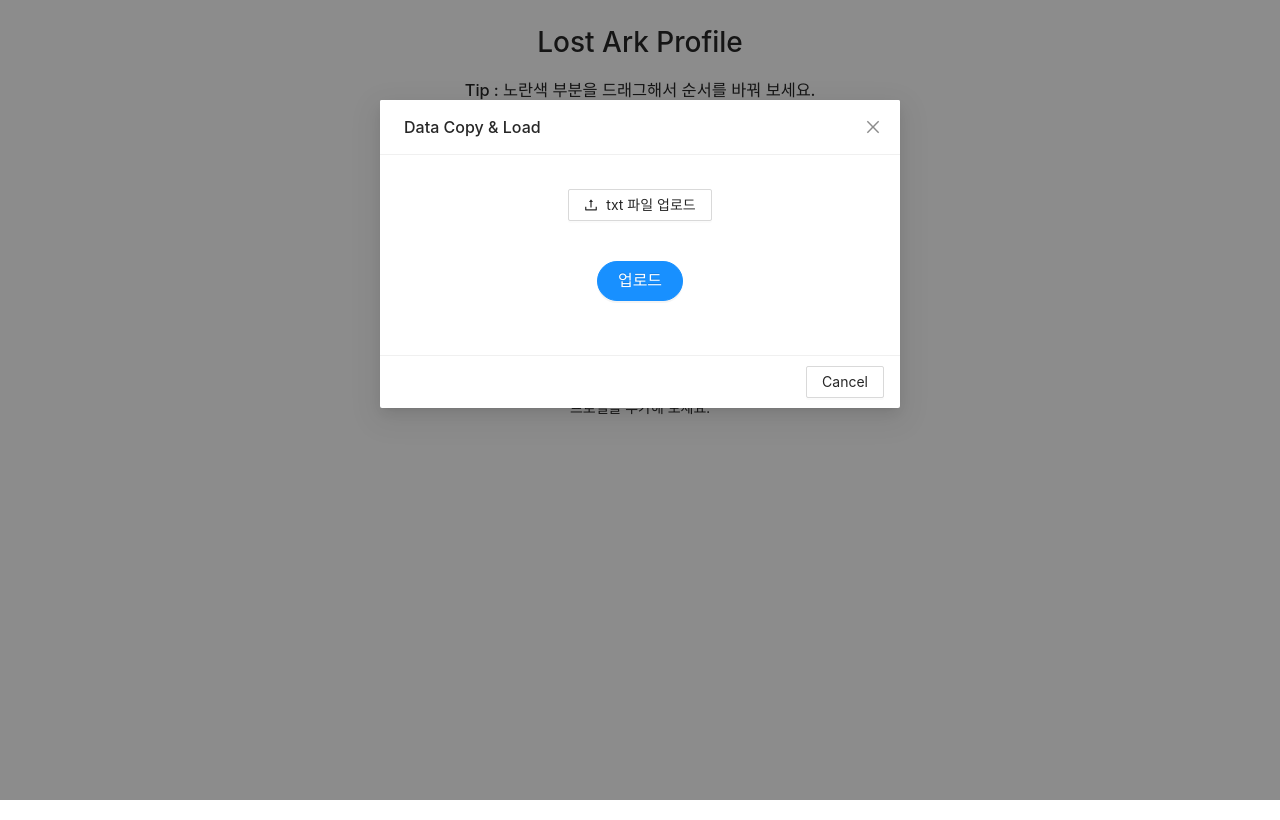
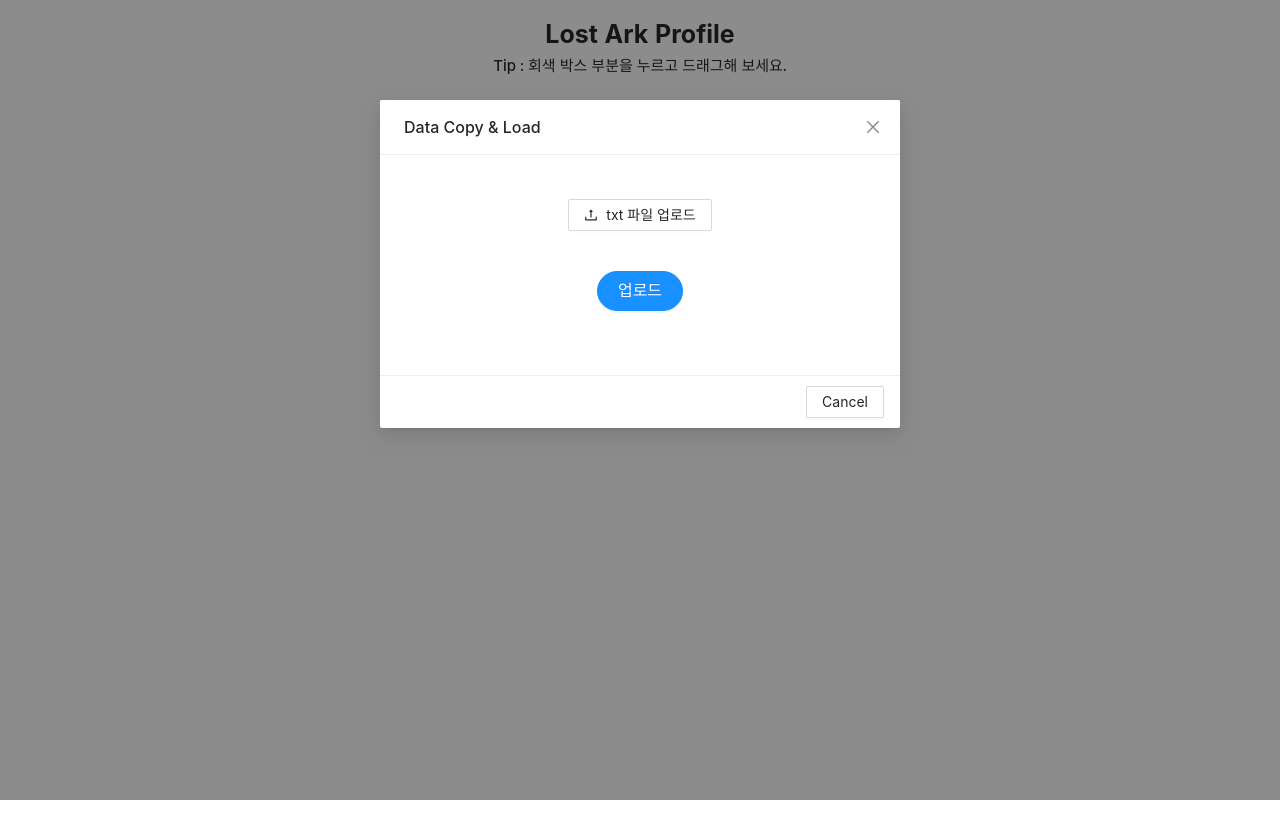
Before and after one commit to BeeMOre32/loaprofile, a React (Create React App) app: page / in a window 1280 px wide. Both pictures are taken after a click on the button "저장한 프로필 업로드". Built offline with nearby package versions, Linux system fonts and the light colour scheme.

Commit message:
styled components 적용중

```diff
--- a/package.json
+++ b/package.json
@@ -15,6 +15,7 @@
     "@types/node": "^16.7.13",
     "@types/react": "^18.0.0",
     "@types/react-dom": "^18.0.0",
+    "@types/styled-components": "^5.1.26",
     "antd": "^4.23.4",
     "array-move": "^4.0.0",
     "axios": "^1.0.0",
@@ -24,6 +25,7 @@
     "react": "^18.2.0",
     "react-dom": "^18.2.0",
     "react-scripts": "5.0.1",
+    "styled-components": "^5.3.6",
     "typescript": "^4.4.2",
     "web-vitals": "^2.1.0"
   },
@@ -54,8 +56,7 @@
     ]
   },
   "devDependencies": {
-    "gh-pages": "^4.0.0",
-    "http-proxy-middleware": "^2.0.6"
+    "gh-pages": "^4.0.0"
   },
   "homepage": "https://beta.loaprofile.com"
 }
--- a/src/App.tsx
+++ b/src/App.tsx
@@ -1,5 +1,6 @@
 import { Spin } from 'antd';
-import React, { useEffect, useContext, useState } from 'react';
+import { useEffect, useContext, useState } from 'react';
+import { BigText, ColumnFlexDiv } from './components/atoms/styles';
 import { LoaContext } from './components/contexts';
 import Profile from './components/organisms/Profile';
 import { getCharacterInfo } from './func/ScrapingService';
@@ -22,15 +23,10 @@
   }, [])
 
   return (
-    <div style={{
-      margin: "20px auto",
-      display: "flex",
-      flexDirection: 'column',
-      textAlign: "center",
-    }}>
-      <h1>Lost Ark Profile</h1>
+    <ColumnFlexDiv>
+      <BigText style={{fontSize: '25px', marginTop: "5px"}}>Lost Ark Profile</BigText>
       {loading ? <Spin tip="Loading..." style={{marginTop: "30px"}}/> : <Profile/>}
-    </div>
+    </ColumnFlexDiv>
   );
 }
 
--- a/src/components/atoms/DataLoader.tsx
+++ b/src/components/atoms/DataLoader.tsx
@@ -3,6 +3,7 @@
 import { RcFile } from 'antd/lib/upload';
 import React, { useContext, useState } from 'react'
 import { LoaContext } from '../contexts';
+import { ColumnFlexDiv } from './styles';
 
 function DataLoader() {
   const [fileList, setFileList] = useState([] as RcFile[]);
@@ -50,7 +51,7 @@
           onCancel={handleCancel}
           title="Data Copy &#38; Load"
       >
-        <div style={{ display:"flex", flexDirection: "column", alignItems: "center"}}>
+        <ColumnFlexDiv>
           <Upload {...props}>
             <Button style={{margin: "10px auto"}} icon={<UploadOutlined />}>txt 파일 업로드</Button>
           </Upload>
@@ -62,7 +63,7 @@
           >
             <Button style={{margin: "30px auto"}} shape="round" size='large' type="primary">업로드</Button>
           </Popconfirm>
-        </div>
+        </ColumnFlexDiv>
       </Modal>
     </>
   );
--- a/src/components/atoms/Downloader.tsx
+++ b/src/components/atoms/Downloader.tsx
@@ -31,7 +31,7 @@
     }
 
     return (
-        <Button shape='round' style={{ height: 35, width: 110, fontSize: "1rem", fontWeight: 600, margin: 5}} type="primary" danger onClick={handleSaveClick}>Download</Button>
+        <Button shape='round' style={{ height: 35, width: 110, fontSize: "1rem", margin: 5}} type="primary" danger onClick={handleSaveClick}>Download</Button>
     )
 }
 
--- /dev/null
+++ b/src/components/atoms/styles.tsx
@@ -0,0 +1,27 @@
+import styled from "styled-components";
+
+export const ColumnFlexDiv = styled.div`
+    display: flex;
+    flex-direction: column;
+    align-items: center;
+    text-align: center;
+    margin: 10px auto;
+`
+export const RowFlexDiv = styled.div`
+    display: flex;
+    align-items: center;
+    justify-content: center;
+    text-align: center;
+    margin: 10px auto;
+`
+
+export const BigText = styled.b`
+    font-size: 20px;
+`
+export const MediumText = styled.p`
+    font-size: 15px;
+    font-weight: 500;
+`
+export const SmallText = styled.p`
+    font-size: 12px;
+`
--- a/src/components/contexts/index.tsx
+++ b/src/components/contexts/index.tsx
@@ -3,7 +3,6 @@
 const LoaContext = createContext({
     names: [] as string[],
     addName: (name: string) => {},
-    removeName: (name: string) => {},
     profiles: [] as CharInfo[],
     setProfiles: (infos: CharInfo[]) => {},
     addProfile: (info: CharInfo) => {},
@@ -25,11 +24,6 @@
       window.localStorage.setItem("loa_inv", newNames.join(","))
       setNames(newNames);
     }
-    const removeName = (name: string) => {
-      const newNames = names.filter(a => !a.includes(name));
-      window.localStorage.setItem("loa_inv", newNames.join(","))
-      setNames(newNames);
-    }
 
     const [profiles, setProfiles] = useState([] as CharInfo[]);
 
@@ -48,7 +42,6 @@
           value={{
             names,
             addName,
-            removeName,
             profiles,
             setProfiles,
             addProfile,
--- a/src/components/molecules/PartyProfile.tsx
+++ b/src/components/molecules/PartyProfile.tsx
@@ -1,29 +1,25 @@
 import { Card, Tooltip } from 'antd'
 import React from 'react'
+import { BigText, MediumText, SmallText } from '../atoms/styles'
 
 const PartyProfile: React.FC<CharInfo> = (info) => {
 
   return (
     <Card.Grid hoverable={false} style={{
       display: "grid",
-      gridTemplateColumns: "1fr 1fr",
+      gridTemplateColumns: "1fr",
       border: '1px solid lightgray',
-      width: "100%", margin: '3px'
+      width: "100%"
     }}>
         <div style={{
             width: "100%"
         }}>
-            <b style={{fontSize: "20px", lineHeight: "30px"}}>
-                #대표서버 #{info.mainInfo.server} #원정대Lv.{info.mainInfo.partyLv}
-            </b>
-            <br/>
-            <b style={{fontSize: "13px", lineHeight: "30px"}}>
-                Made By LOA Profile
-            </b>
+            <BigText>#대표서버 #{info.mainInfo.server} #원정대Lv.{info.mainInfo.partyLv} </BigText>
+            <MediumText>Made By LOA Profile</MediumText>
         </div>
         <div style={{
             textAlign: "center",
-            marginTop: "15px",
+            marginTop: "10px",
             width: "100%"
         }}>
             <table width="100%" style={{fontSize: "16px"}}>
--- a/src/components/organisms/Profile.tsx
+++ b/src/components/organisms/Profile.tsx
@@ -13,6 +13,7 @@
 import { getCharacterInfo } from '../../func/ScrapingService';
 import Downloader from '../atoms/Downloader';
 import DataLoader from '../atoms/DataLoader';
+import { ColumnFlexDiv, MediumText, RowFlexDiv } from '../atoms/styles';
 
 const { Search } = Input;
 
@@ -60,23 +61,22 @@
             <SortableContext
                 items={profiles.map(a => a.id)}
             >
-                <h3>Tip : 노란색 부분을 드래그해서 순서를 바꿔 보세요.</h3>
-                <div style={{maxWidth: 400, margin: "20px auto"}}>
+                <MediumText>Tip : 회색 박스 부분을 누르고 드래그해 보세요.</MediumText>
+                <RowFlexDiv>
                     <Downloader tag='profile-wrapper'/>
                     <DataLoader/>
-                </div>
+                </RowFlexDiv>
                 <Search
                     placeholder="닉네임을 입력하세요"
                     value={nickname}
                     allowClear
-                    style={{maxWidth: 300, margin: "20px auto"}}
+                    style={{maxWidth: 250}}
                     onChange={(e) => setNickname(e.target.value)}
                     onSearch={searchNickName}
                 />
-                {
-                    profiles.length > 0 ?
-                    <div style={{margin: "0 auto"}}>
-                        <div className='profile-wrapper' id="profile-wrapper">
+                <RowFlexDiv style={{minHeight: '200px'}}>
+                    { profiles.length > 0 ?
+                        <ColumnFlexDiv id="profile-wrapper" style={{ maxWidth: `${600*Math.min(2, profiles.length)}px`}}>
                             <PartyProfile {...profiles[0]}/>
                             <div style={{
                                 display: "grid",
@@ -88,9 +88,9 @@
                                     return <ProfileCard key={id} {...profile}/>
                                 })}
                             </div>
-                        </div>
-                    </div> : <Empty description={"프로필을 추가해 보세요."} style={{margin: "20px"}}/>
-                }
+                        </ColumnFlexDiv>
+                    : <Empty description={"프로필을 추가해 보세요."}/> }
+                </RowFlexDiv>
             </SortableContext>
         </DndContext>
     );
--- a/src/components/organisms/ProfileCard.tsx
+++ b/src/components/organisms/ProfileCard.tsx
@@ -30,7 +30,7 @@
 
   return (
     <div ref={setNodeRef} style={style} >
-      <Card.Grid style={{width: "100%", height: '100%', margin: "3px", backgroundColor: 'white'}}>
+      <Card.Grid style={{width: "100%", height: '100%', backgroundColor: 'white'}}>
         <Row gutter={[10,24]}>
           <Col span={24} {...attributes} {...listeners} style={{
             border: "1px solid lightgray"
--- a/src/func/ScrapingService.ts
+++ b/src/func/ScrapingService.ts
@@ -1,6 +1,5 @@
 import axios from 'axios'
 import * as cheerio from 'cheerio';
-import React from 'react';
 import { effectOptions, intRegex, tagRegex } from './constant';
 
 export const getCharacterInfo = async (name: string, id: number) => {
--- a/src/index.css
+++ b/src/index.css
@@ -19,8 +19,4 @@
 .profile-wrapper {
   border: none;
   width: 95%;
-  min-width: 551px;
-  max-width: 1250px;
-  display: flex;
-  flex-direction: column;
 }
```
Also changed, not shown: src/setupProxy.js (deleted, +0 -11 lines), 1 other file (tests, documents, lock files or other folders).
